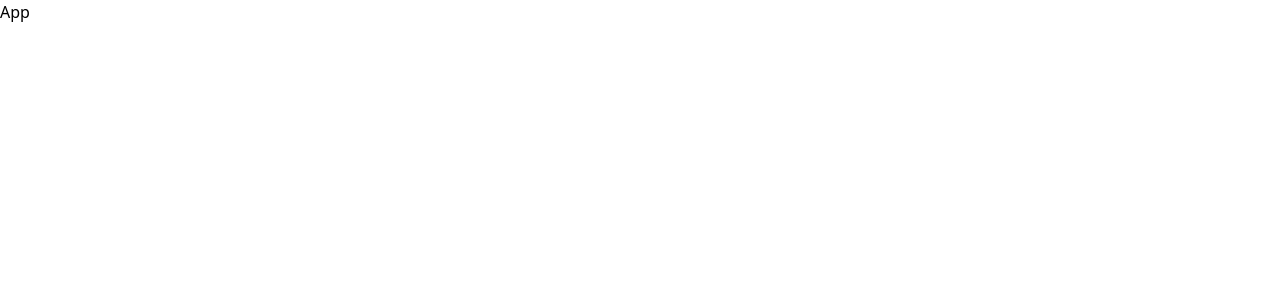
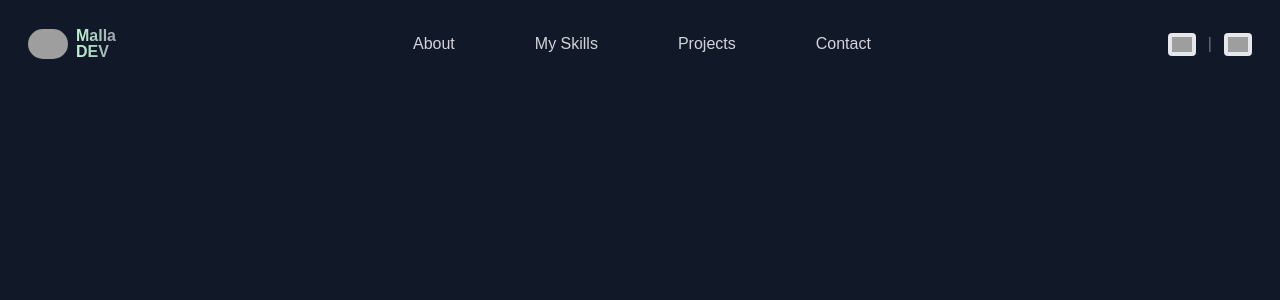
Before and after one commit to malladev/malla-dev, a React (Create React App) app: page / in a window 1280 px wide. Shown: the top 300 px of the page. Built offline with nearby package versions, Linux system fonts and the light colour scheme; grey boxes are pictures that could not be loaded.

Commit message:
Create navbar

```diff
--- a/package.json
+++ b/package.json
@@ -3,12 +3,16 @@
   "version": "0.1.0",
   "private": true,
   "dependencies": {
+    "@tabler/icons-react": "^2.47.0",
     "@testing-library/jest-dom": "^5.17.0",
     "@testing-library/react": "^13.4.0",
     "@testing-library/user-event": "^13.5.0",
+    "clsx": "^2.1.0",
+    "framer-motion": "^11.0.8",
     "react": "^18.2.0",
     "react-dom": "^18.2.0",
     "react-scripts": "5.0.1",
+    "tailwind-merge": "^2.2.1",
     "web-vitals": "^2.1.4"
   },
   "scripts": {
--- a/src/App.js
+++ b/src/App.js
@@ -1,9 +1,9 @@
-
+import Hero from "./components/Hero.jsx";
 
 function App() {
   return (
     <div className="">
-      App
+      <Hero />
     </div>
   );
 }
--- /dev/null
+++ b/src/components/Hero.jsx
@@ -0,0 +1,12 @@
+import React from "react";
+import Navbar from "./Navbar.jsx";
+
+function Hero() {
+  return (
+    <div className="flex flex-col overflow-hidden">
+      <Navbar />
+    </div>
+  );
+}
+
+export default Hero;
--- /dev/null
+++ b/src/components/Layout.jsx
@@ -0,0 +1,9 @@
+import React from 'react'
+
+function Layout({children}) {
+  return (
+    <div className='w-full mx-auto max-w-7xl p-3'>{children}</div>
+  )
+}
+
+export default Layout
--- /dev/null
+++ b/src/components/Navbar.jsx
@@ -0,0 +1,143 @@
+import React, { useState } from "react";
+import Layout from "./Layout";
+
+export const navlinks = [
+  { id: 1, name: "About", href: "#about" },
+  { id: 2, name: "My Skills", href: "#skills" },
+  { id: 3, name: "Projects", href: "#project" },
+  { id: 4, name: "Contact", href: "#contact" },
+];
+function Navbar() {
+  const [mobileMenu, setMobileMenu] = useState(false);
+
+  return (
+    <Layout>
+      {/* Destop navbar */}
+      <div className="hidden relative w-full p-4 gap-5 lg:flex items-center justify-between">
+        <div className="flex items-center gap-2">
+          <img
+            className="rounded-full w-10 object-cover"
+            src="https://media.licdn.com/dms/image/D4E03AQGMXtZcr36BUQ/profile-displayphoto-shrink_400_400/0/1692014566546?e=1715212800&v=beta&t=ss-VGeqzzTOvHbBPqprk8whJV2stL2XFiNGiMTolz0M"
+            alt="Profil Photo"
+          />
+          <span className="leading-4 font-semibold bg-gradient-to-r from-green-200 to-gray-400 inline-block text-transparent bg-clip-text">
+            Malla <br />
+            DEV{" "}
+          </span>
+        </div>
+        <div className="flex items-center gap-x-20">
+          {navlinks.map((nav) => (
+            <a
+              key={nav.id}
+              href={nav.href}
+              className="text-gray-300 font-medium hover:border-b-2 hover:border-b-green-500 hover:text-green-500 transition-all duration-300 hover:scale-105"
+            >
+              {nav.name}
+            </a>
+          ))}
+        </div>
+        <div className="flex items-center gap-3">
+          <img
+            className="w-7 bg-gray-200 p-1 rounded object-cover transition-all duration-300 hover:scale-105 hover:cursor-pointer"
+            src="https://upload.wikimedia.org/wikipedia/commons/c/c3/Flag_of_France.svg"
+            alt="FR"
+          />
+          <span className="text-gray-500">|</span>
+          <img
+            className="w-7 bg-gray-200 p-1 rounded object-cover transition-all duration-300 hover:scale-105 hover:cursor-pointer"
+            src="https://upload.wikimedia.org/wikipedia/commons/thumb/d/d5/Flag_of_the_United_States_%281795%E2%80%931818%29.svg/200px-Flag_of_the_United_States_%281795%E2%80%931818%29.svg.png"
+            alt="EN"
+          />
+        </div>
+      </div>
+
+      {/* Mobile and ipad navbar */}
+      <div className="lg:hidden relative">
+        <div className="flex items-center gap-5 justify-between">
+          <div className="flex items-center gap-2">
+            <img
+              className="rounded-full w-10 object-cover"
+              src="https://media.licdn.com/dms/image/D4E03AQGMXtZcr36BUQ/profile-displayphoto-shrink_400_400/0/1692014566546?e=1715212800&v=beta&t=ss-VGeqzzTOvHbBPqprk8whJV2stL2XFiNGiMTolz0M"
+              alt="Profil Photo"
+            />
+            <span className="leading-4 font-semibold bg-gradient-to-r from-green-200 to-gray-400 inline-block text-transparent bg-clip-text">
+              Malla <br />
+              DEV{" "}
+            </span>
+          </div>
+          <svg
+            xmlns="http://www.w3.org/2000/svg"
+            width="2em"
+            height="2em"
+            viewBox="0 0 24 24"
+            onClick={() => setMobileMenu(true)}
+          >
+            <path
+              fill="currentColor"
+              className="text-gray-200"
+              d="M4 18h11c.55 0 1-.45 1-1s-.45-1-1-1H4c-.55 0-1 .45-1 1s.45 1 1 1m0-5h8c.55 0 1-.45 1-1s-.45-1-1-1H4c-.55 0-1 .45-1 1s.45 1 1 1M3 7c0 .55.45 1 1 1h11c.55 0 1-.45 1-1s-.45-1-1-1H4c-.55 0-1 .45-1 1m17.3 7.88L17.42 12l2.88-2.88a.996.996 0 1 0-1.41-1.41L15.3 11.3a.996.996 0 0 0 0 1.41l3.59 3.59c.39.39 1.02.39 1.41 0c.38-.39.39-1.03 0-1.42"
+            ></path>
+          </svg>
+        </div>
+      </div>
+      {mobileMenu && (
+          <div className="bg-gray-900 absolute inset-0 z-50 p-4 w-full h-full">
+            {/* Close menu button */}
+            <div className="flex justify-end">
+              <svg
+                xmlns="http://www.w3.org/2000/svg"
+                width="2em"
+                height="2em"
+                viewBox="0 0 24 24"
+                onClick={() => setMobileMenu(!mobileMenu)}
+              >
+                <path
+                  fill="currentColor"
+                  className="text-gray-200"
+                  d="M12 2C6.47 2 2 6.47 2 12s4.47 10 10 10s10-4.47 10-10S17.53 2 12 2m4.3 14.3a.996.996 0 0 1-1.41 0L12 13.41L9.11 16.3a.996.996 0 1 1-1.41-1.41L10.59 12L7.7 9.11A.996.996 0 1 1 9.11 7.7L12 10.59l2.89-2.89a.996.996 0 1 1 1.41 1.41L13.41 12l2.89 2.89c.38.38.38 1.02 0 1.41"
+                ></path>
+              </svg>
+            </div>
+            {/* END */}
+
+            <div className="flex flex-col items-center gap-5 justify-center">
+              {/* User */}
+              <div className="flex w-full px-10 flex-col mt-5 items-center gap-2">
+                <img
+                  className="rounded-full w-20 object-cover"
+                  src="https://media.licdn.com/dms/image/D4E03AQGMXtZcr36BUQ/profile-displayphoto-shrink_400_400/0/1692014566546?e=1715212800&v=beta&t=ss-VGeqzzTOvHbBPqprk8whJV2stL2XFiNGiMTolz0M"
+                  alt="Profil Photo"
+                />
+                <span className="leading-4 mt-1 text-2xl font-semibold bg-gradient-to-r from-green-200 to-gray-400 inline-block text-transparent bg-clip-text">
+                  Malla DEV{" "}
+                </span>
+                <hr className="border-gray-500 w-full my-2" />
+              </div>
+              <div className="flex flex-col items-center font-medium justify-center gap-y-16 text-gray-200 text-xl ">
+                {navlinks.map((nav) => (
+                  <a key={nav.id} href={nav.href}>
+                    {nav.name}
+                  </a>
+                ))}
+                <div className="flex items-center gap-3">
+                  <img
+                    className="w-7 bg-gray-200 p-1 rounded object-cover transition-all duration-300 hover:scale-105 hover:cursor-pointer"
+                    src="https://upload.wikimedia.org/wikipedia/commons/c/c3/Flag_of_France.svg"
+                    alt="FR"
+                  />
+                  <span className="text-gray-500">|</span>
+                  <img
+                    className="w-7 bg-gray-200 p-1 rounded object-cover transition-all duration-300 hover:scale-105 hover:cursor-pointer"
+                    src="https://upload.wikimedia.org/wikipedia/commons/thumb/d/d5/Flag_of_the_United_States_%281795%E2%80%931818%29.svg/200px-Flag_of_the_United_States_%281795%E2%80%931818%29.svg.png"
+                    alt="EN"
+                  />
+                </div>
+              </div>
+            </div>
+          </div>
+      )}
+    </Layout>
+  );
+}
+
+export default Navbar;
--- a/src/index.css
+++ b/src/index.css
@@ -1,3 +1,17 @@
 @tailwind base;
 @tailwind components;
 @tailwind utilities;
+
+@import url('https://fonts.googleapis.com/css2?family=Poppins:ital,wght@0,100;0,200;0,300;0,400;0,500;0,600;0,700;0,800;0,900;1,100;1,200;1,300;1,400;1,500;1,600;1,700;1,800;1,900&display=swap');
+
+* {
+  font-family: "Poppins", sans-serif;
+}
+
+body {
+  background-color: rgb(17 24 39);
+}
+::selection{
+  background-color: rgb(1, 173, 1);
+  color: white;
+}
--- /dev/null
+++ b/src/utils/cn.ts
@@ -0,0 +1,6 @@
+import { ClassValue, clsx } from "clsx";
+import { twMerge } from "tailwind-merge";
+
+export function cn(...inputs: ClassValue[]) {
+    return twMerge(clsx(inputs));
+}
```
Also changed, not shown: 1 other file (tests, documents, lock files or other folders).
